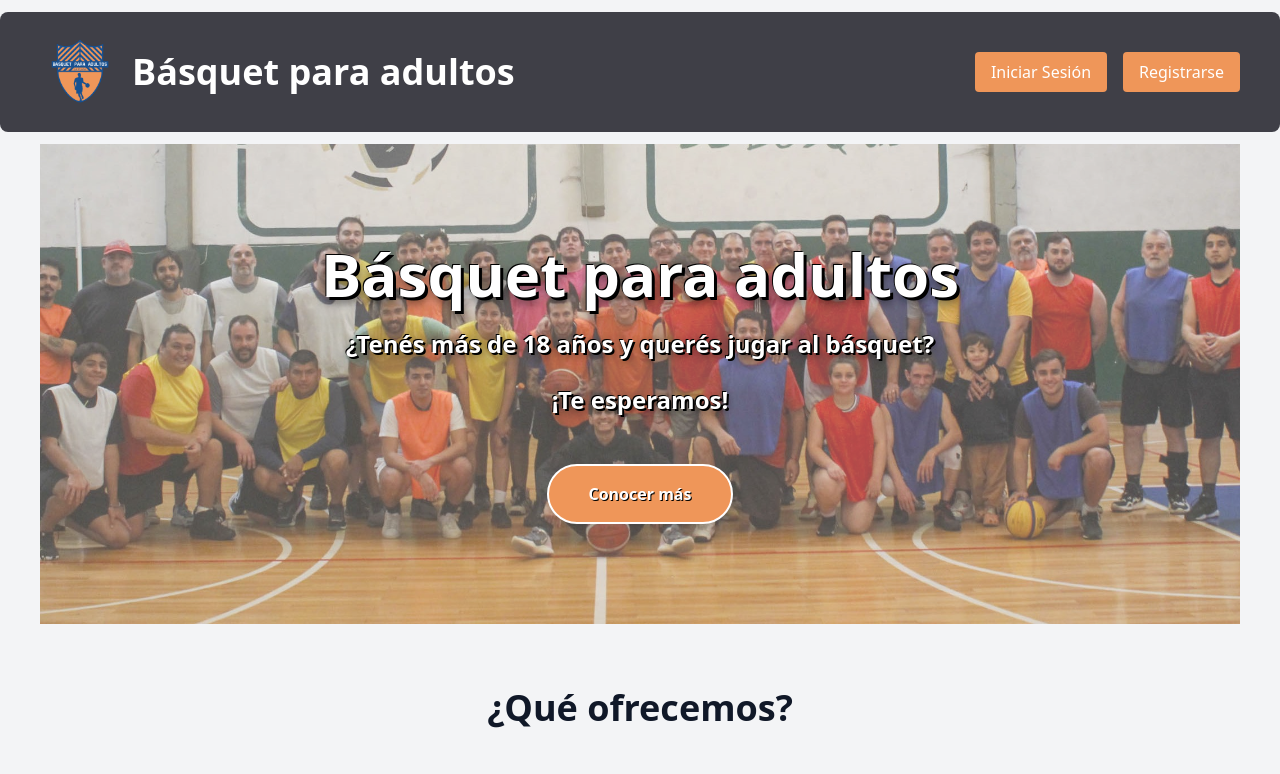
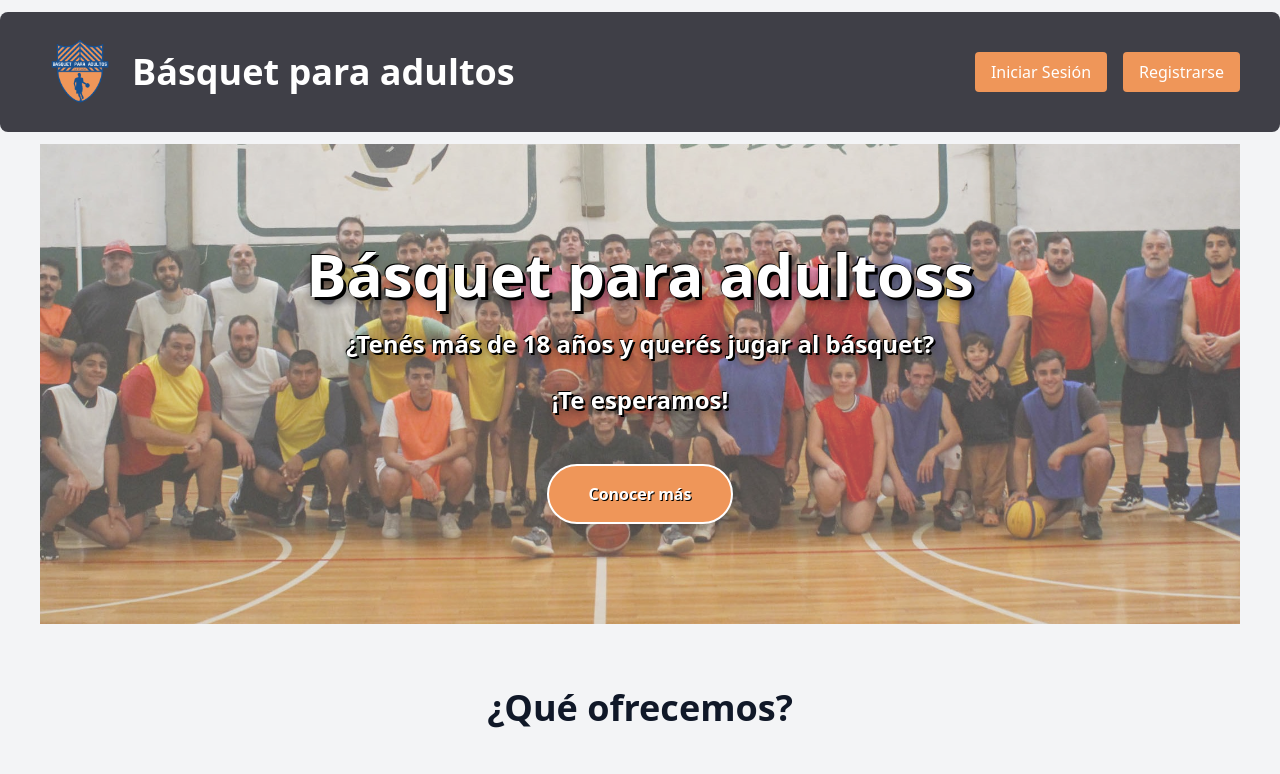
Before and after one commit to BasquetParaAdultos/BPA, a React (Vite) app in the folder BPA/: page / in a window 1280 px wide. Shown: the top 774 px of the page. Built offline with nearby package versions, Linux system fonts and the light colour scheme; no server answers.

Commit message:
prueba 2

```diff
--- a/BPA/src/pages/HomePage.jsx
+++ b/BPA/src/pages/HomePage.jsx
@@ -23,7 +23,7 @@ function HomePage() {
                                        [text-shadow:_3px_3px_0_#000,_-1px_-1px_0_#000]
                                        drop-shadow-[0_4px_4px_rgba(0,0,0,0.4)]
                                        transition-all duration-300">
-                            Básquet para adultos
+                            Básquet para adultoss
                         </h1>
 
                         {/* Subtítulo con efecto similar pero más sutil */}
```
